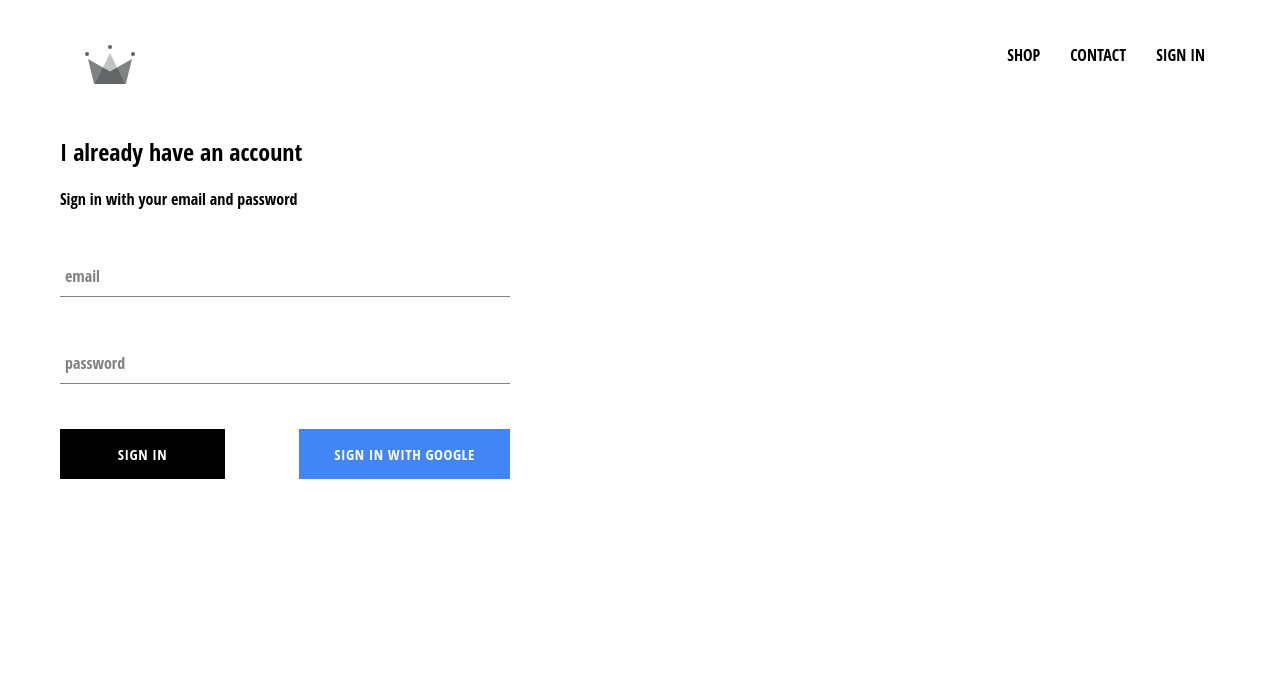
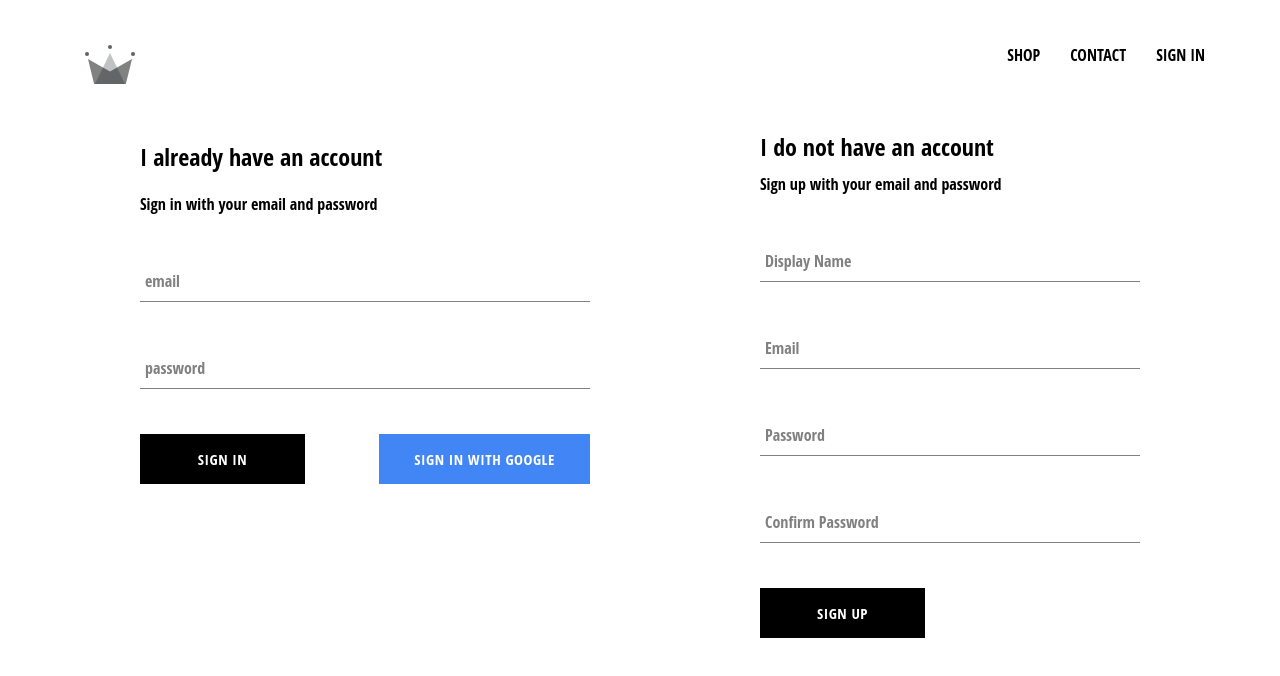
Before and after one commit to robert-software/crwn-clothing, a React (Create React App) app: page /signin in a window 1280 px wide. Shown: the top 676 px of the page. Built offline with nearby package versions, Linux system fonts and the light colour scheme; no server answers; a web font is replaced by a local one.

Commit message:
implemented firebase utils, including ability to store authenticated users into our firestore database

```diff
--- a/src/App.js
+++ b/src/App.js
@@ -4,7 +4,7 @@
 import ShopPage from "./pages/shop/shop.component";
 import SignInAndSignUpPage from "./pages/sign-in-and-sign-up/sign-in-and-sign-up.component";
 import Header from "./components/header/header.component";
-import { auth } from "./firebase/firebase.utils";
+import { auth, createUserProfileDocument } from "./firebase/firebase.utils";
 import React from "react";
 
 class App extends React.Component {
@@ -19,10 +19,23 @@
   unsubscribeFromAuth = null;
 
   componentDidMount() {
-    this.unsubscribeFromAuth = auth.onAuthStateChanged((user) => {
-      this.setState({ currentUser: user });
+    this.unsubscribeFromAuth = auth.onAuthStateChanged(async (userAuth) => {
+      if (userAuth) {
+        const userRef = await createUserProfileDocument(userAuth);
 
-      console.log(user);
+        userRef.onSnapshot((snapShot) => {
+          this.setState({
+            currentUser: {
+              id: snapShot.id,
+              ...snapShot.data(),
+            },
+          });
+
+          console.log(this.state);
+        });
+      }
+
+      this.setState({ currentUser: userAuth });
     });
   }
 
--- /dev/null
+++ b/src/components/sign-up/sign-up.component.jsx
@@ -0,0 +1,104 @@
+import React from "react";
+
+import FormInput from "../form-input/form-input.component";
+import CustomButton from "../custom-button/custom-button.component";
+
+import { auth, createUserProfileDocument } from "../../firebase/firebase.utils";
+
+import "./sign-up.styles.scss";
+
+class SignUp extends React.Component {
+  constructor() {
+    super();
+
+    this.state = {
+      displayName: "",
+      email: "",
+      password: "",
+      confirmPassword: "",
+    };
+  }
+
+  handleSubmit = async (event) => {
+    event.preventDefault();
+
+    const { displayName, email, password, confirmPassword } = this.state;
+
+    if (password !== confirmPassword) {
+      alert("passwords don't match");
+      return;
+    }
+
+    try {
+      const { user } = await auth.createUserWithEmailAndPassword(
+        email,
+        password
+      );
+
+      await createUserProfileDocument(user, { displayName });
+
+      this.setState({
+        displayName: "",
+        email: "",
+        password: "",
+        confirmPassword: "",
+      });
+    } catch (error) {
+      console.error(error);
+    }
+  };
+
+  handleChange = (event) => {
+    const { name, value } = event.target;
+
+    this.setState({ [name]: value });
+  };
+
+  render() {
+    const { displayName, email, password, confirmPassword } = this.state;
+
+    return (
+      <div className="sign-up">
+        <h2 className="title">I do not have an account</h2>
+        <span>Sign up with your email and password</span>
+        <form className="sign-up-form" onSubmit={this.handleSubmit}>
+          <FormInput
+            type="text"
+            name="displayName"
+            value={displayName}
+            onChange={this.handleChange}
+            label="Display Name"
+            required
+          />
+          <FormInput
+            type="email"
+            name="email"
+            value={email}
+            onChange={this.handleChange}
+            label="Email"
+            required
+          />
+          <FormInput
+            type="password"
+            name="password"
+            value={password}
+            onChange={this.handleChange}
+            label="Password"
+            required
+          />
+          <FormInput
+            type="password"
+            name="confirmPassword"
+            value={confirmPassword}
+            onChange={this.handleChange}
+            label="Confirm Password"
+            required
+          />
+          <CustomButton type="submit">SIGN UP</CustomButton>
+        </form>
+      </div>
+    );
+  }
+}
+
+export default SignUp;
--- /dev/null
+++ b/src/components/sign-up/sign-up.styles.scss
@@ -0,0 +1,9 @@
+.sign-up {
+  display: flex;
+  flex-direction: column;
+  width: 380px;
+
+  .title {
+    margin: 10px 0;
+  }
+}
--- a/src/firebase/firebase.utils.js
+++ b/src/firebase/firebase.utils.js
@@ -1,6 +1,6 @@
 import firebase from "firebase/app";
-import 'firebase/firestore';
-import 'firebase/auth';
+import "firebase/firestore";
+import "firebase/auth";
 
 const config = {
   apiKey: "AIzaSyD2UsyyRO_k-BbyfgmSCrBG5TkISThpsdI",
@@ -8,7 +8,35 @@
   projectId: "crwn-db-9bafa",
   storageBucket: "crwn-db-9bafa.appspot.com",
   messagingSenderId: "302417146425",
-    appId: "1:302417146425:web:1cda7aa4ddc6e6de3b93e8"
+  appId: "1:302417146425:web:1cda7aa4ddc6e6de3b93e8",
+};
+
+export const createUserProfileDocument = async (userAuth, additionalData) => {
+  if (!userAuth) {
+    return;
+  }
+
+  const userRef = firestore.doc(`users/${userAuth.uid}`);
+
+  const snapShot = await userRef.get();
+
+  if (!snapShot.exists) {
+    const { displayName, email } = userAuth;
+    const createdAt = new Date();
+
+    try {
+      await userRef.set({
+        displayName,
+        email,
+        createdAt,
+        ...additionalData,
+      });
+    } catch (error) {
+      console.log("error creating user", error.message);
+    }
+  }
+
+  return userRef
 };
 
 firebase.initializeApp(config);
@@ -18,7 +46,7 @@
 export const firestore = firebase.firestore();
 
 const provider = new firebase.auth.GoogleAuthProvider();
-provider.setCustomParameters({promt: 'select_account'});
+provider.setCustomParameters({ promt: "select_account" });
 export const signInWithGoogle = () => auth.signInWithPopup(provider);
 
 export default firebase;
--- a/src/pages/sign-in-and-sign-up/sign-in-and-sign-up.component.jsx
+++ b/src/pages/sign-in-and-sign-up/sign-in-and-sign-up.component.jsx
@@ -1,12 +1,14 @@
 import React from "react";
 
 import SignIn from "../../components/sign-in/sign-in.component";
+import SignUp from "../../components/sign-up/sign-up.component";
 
 import "./sign-in-and-sign-up.styles.scss";
 
 const SignInAndSignUpPage = () => (
   <div className="sign-in-and-sign-up">
     <SignIn />
+    <SignUp />
   </div>
 );
 
--- a/src/pages/sign-in-and-sign-up/sign-in-and-sign-up.styles.scss
+++ b/src/pages/sign-in-and-sign-up/sign-in-and-sign-up.styles.scss
@@ -0,0 +1,6 @@
+.sign-in-and-sign-up {
+  width: 1000px;
+  display: flex;
+  justify-content: space-between;
+  margin: 30px auto;
+}
```
Lines whose indentation alone changed are shown as unchanged.
